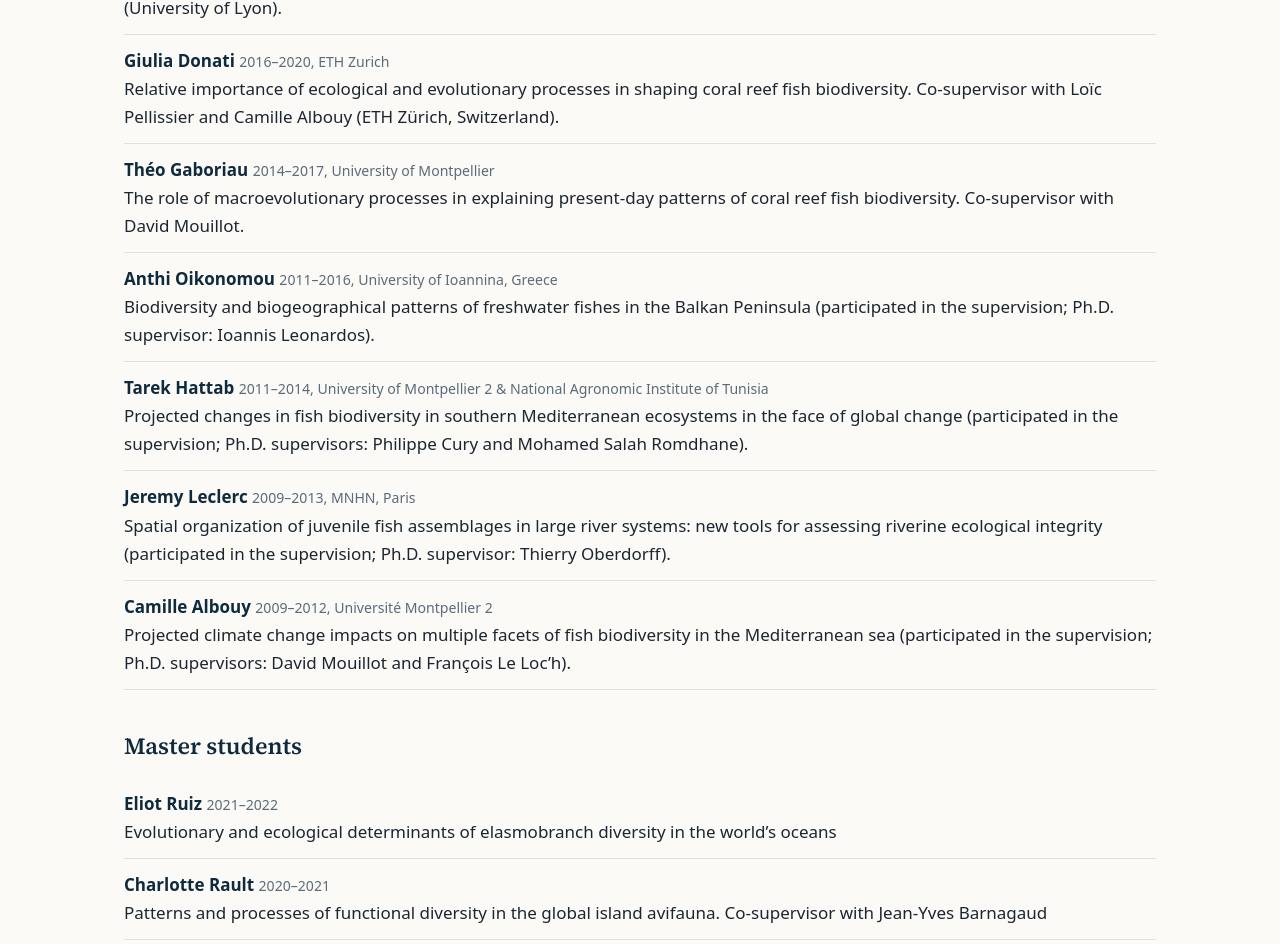
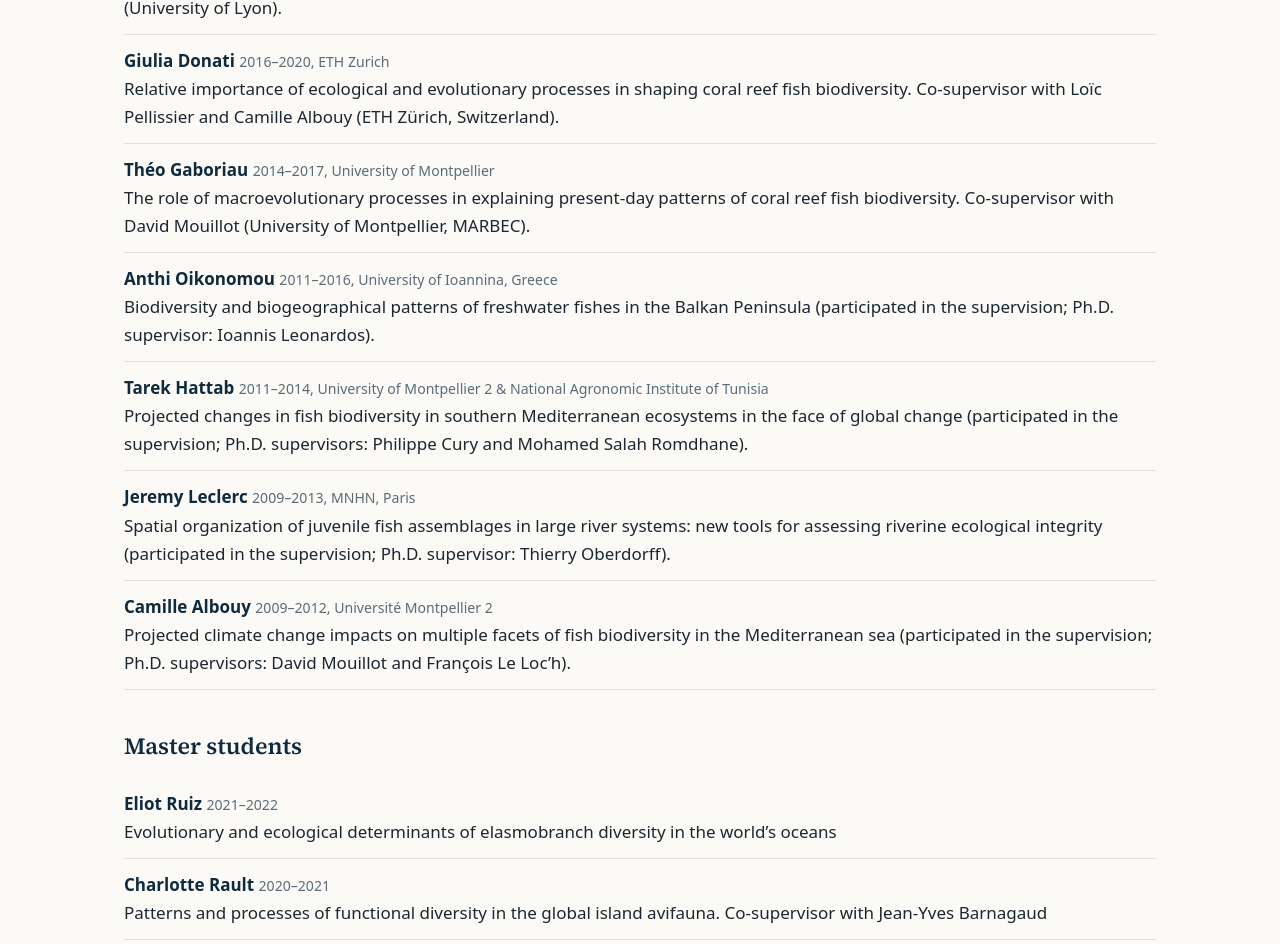
Before and after one commit to fableprieur/fableprieur.github.io, a plain HTML site: page teaching.html in a window 1280 px wide. Shown: the part 1014-1958 px from the top of the page. Drawn offline with Linux system fonts and the light colour scheme.

Commit message:
Teaching: affiliation for David Mouillot
Co-Authored-By: Claude Opus 5.5 <noreply@anthropic.com>
Claude-Session: https://claude.ai/code/session_01KeGJPfi4L6z3jw1TV6tP5p

```diff
--- a/teaching.html
+++ b/teaching.html
@@ -44,7 +44,7 @@
 <li><span class="who">Loic Sanchez</span> <span class="when-sm">2021–2024, University of Montpellier</span><br>The use of eDNA to evaluate future range shifts of marine fishes under climate change. Co-supervisor with Stéphanie Manel (EPHE, CEFE).</li>
 <li><span class="who">Théophile Mouton</span> <span class="when-sm">2020–2023</span><br>Temporal dynamics of river macroinvertebrate assemblages under global changes. Co-supervisor with Sylvain Dolédec (University of Lyon).</li>
 <li><span class="who">Giulia Donati</span> <span class="when-sm">2016–2020, ETH Zurich</span><br>Relative importance of ecological and evolutionary processes in shaping coral reef fish biodiversity. Co-supervisor with Loïc Pellissier and Camille Albouy (ETH Zürich, Switzerland).</li>
-<li><span class="who">Théo Gaboriau</span> <span class="when-sm">2014–2017, University of Montpellier</span><br>The role of macroevolutionary processes in explaining present-day patterns of coral reef fish biodiversity. Co-supervisor with David Mouillot.</li>
+<li><span class="who">Théo Gaboriau</span> <span class="when-sm">2014–2017, University of Montpellier</span><br>The role of macroevolutionary processes in explaining present-day patterns of coral reef fish biodiversity. Co-supervisor with David Mouillot (University of Montpellier, MARBEC).</li>
 <li><span class="who">Anthi Oikonomou</span> <span class="when-sm">2011–2016, University of Ioannina, Greece</span><br>Biodiversity and biogeographical patterns of freshwater fishes in the Balkan Peninsula (participated in the supervision; Ph.D. supervisor: Ioannis Leonardos).</li>
 <li><span class="who">Tarek Hattab</span> <span class="when-sm">2011–2014, University of Montpellier 2 &amp; National Agronomic Institute of Tunisia</span><br>Projected changes in fish biodiversity in southern Mediterranean ecosystems in the face of global change (participated in the supervision; Ph.D. supervisors: Philippe Cury and Mohamed Salah Romdhane).</li>
 <li><span class="who">Jeremy Leclerc</span> <span class="when-sm">2009–2013, MNHN, Paris</span><br>Spatial organization of juvenile fish assemblages in large river systems: new tools for assessing riverine ecological integrity (participated in the supervision; Ph.D. supervisor: Thierry Oberdorff).</li>
```
